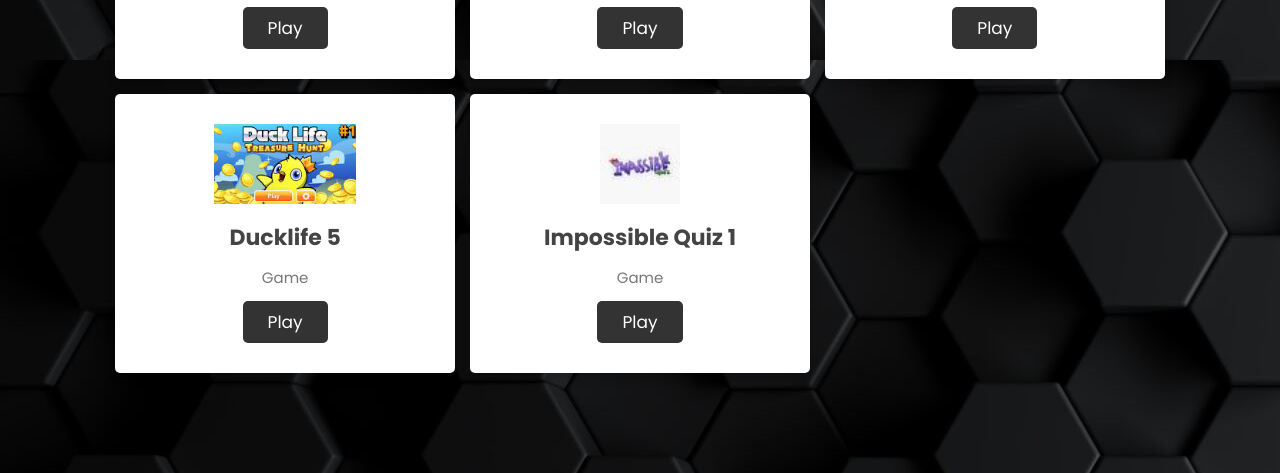
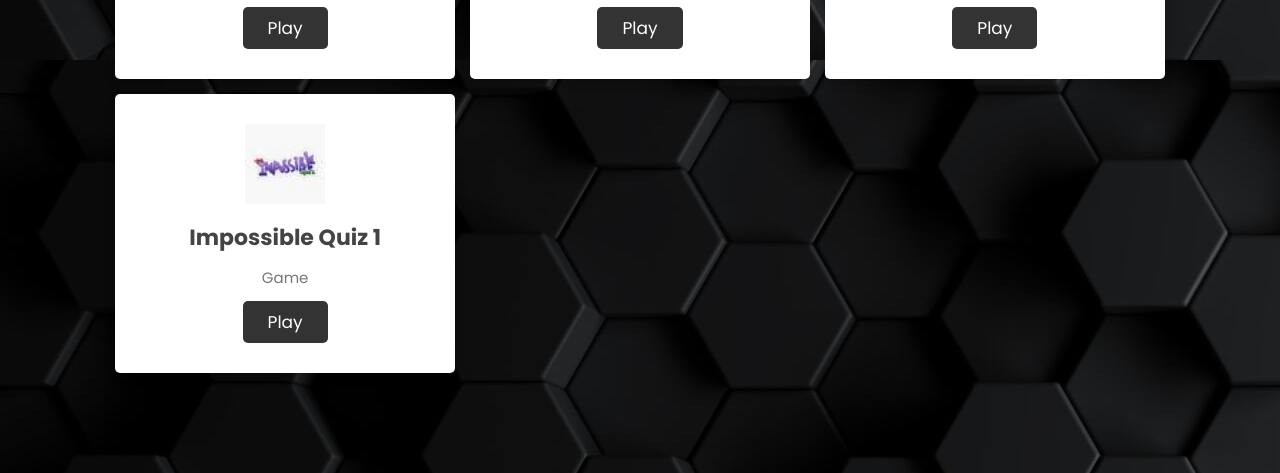
Before and after one commit to OrangeJuiceBoxCode/math_class, a plain HTML site: page list.html in a window 1280 px wide. Shown: the part 1220-1693 px from the top of the page. Drawn offline with Linux system fonts and the light colour scheme.

Commit message:
Update list.html

```diff
--- a/list.html
+++ b/list.html
@@ -100,13 +100,6 @@
             </div>
 
             <div class="box">
-                <img src="duck_life_five_photo.jpeg" alt="">
-                <h3>Ducklife 5</h3>
-                <p>Game</p>
-                <a href="frame.html?value=value13" class="btn">Play</a>
-            </div>
-
-            <div class="box">
                 <img src="impos_quiz_photo.jpeg" alt="">
                 <h3>Impossible Quiz 1</h3>
                 <p>Game</p>
```
